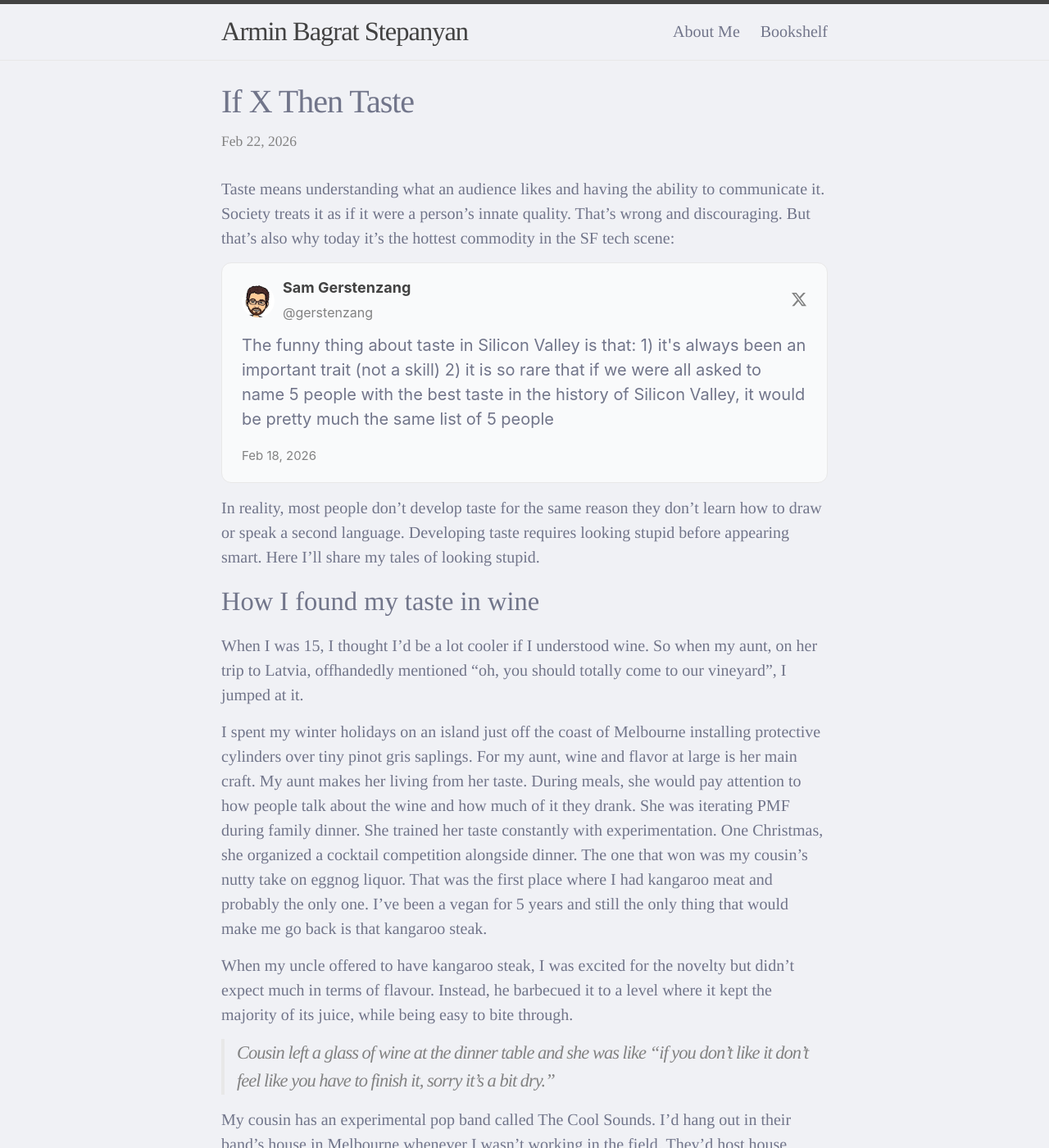
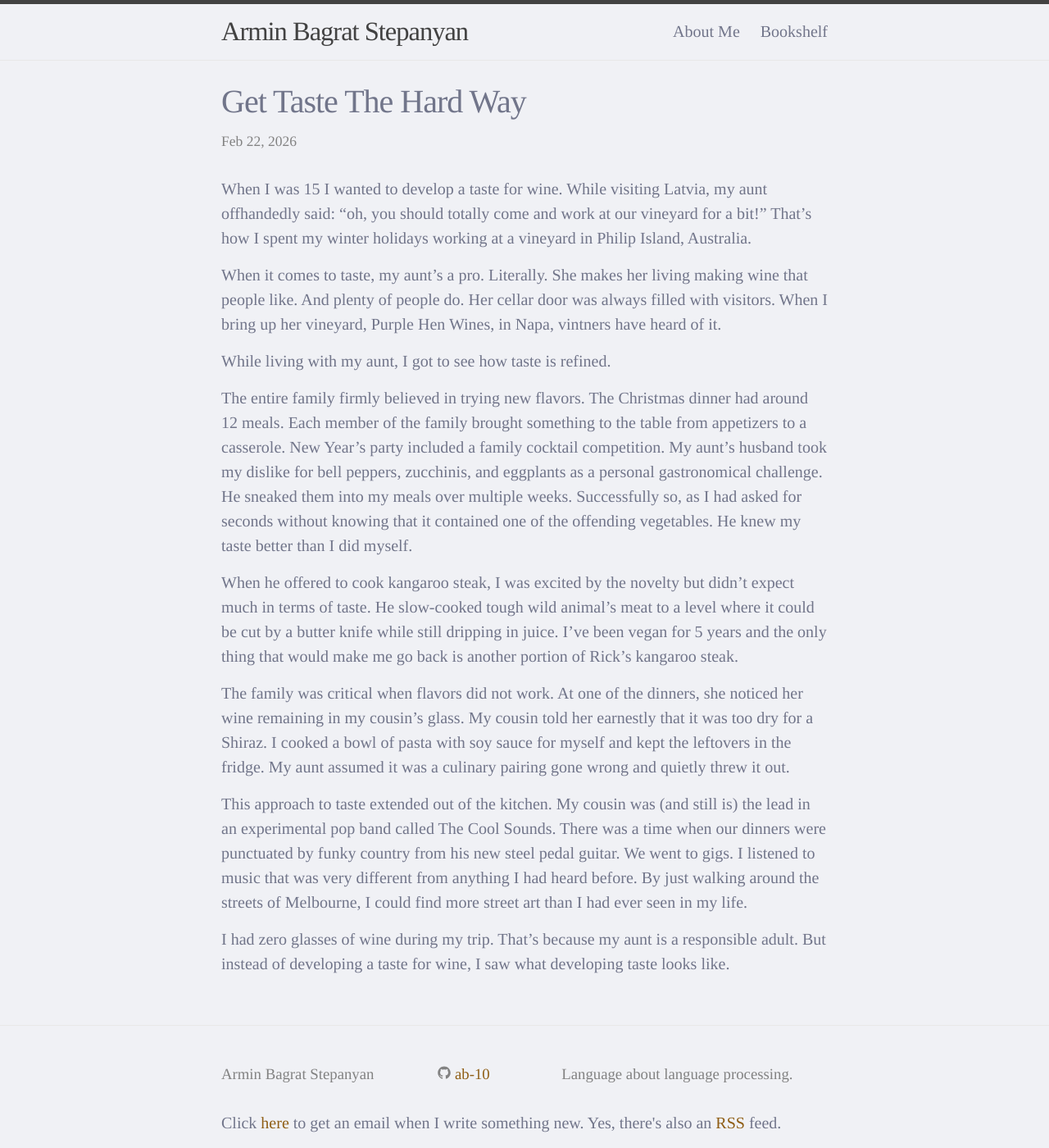
Before and after one commit to ab-10/ab-10.github.io, a Jekyll site: the page built from _posts/2026-02-22-taste.md, in a window 1280 px wide and 1400 px high. Shown: the whole window at 82% size. Built offline with Jekyll 4.4.1, drawn with Linux system fonts in a browser that asks for light colours; some of the changed text lies outside the part shown.

Commit message:
Finalize taste article

```diff
--- a/_posts/2026-02-21-taste.md
+++ /dev/null
@@ -1,112 +0,0 @@
----
-layout: post
-title: "If X Then Taste"
-hidden: True
-date: 2026-02-22 14:31:00 -0800
----
-
-Taste means understanding what an audience likes and having the ability to communicate it.
-Society treats it as if it were a person's innate quality.
-That's wrong and discouraging.
-But that's also why today it's the hottest commodity in the SF tech scene:
-
-{% include tweet.html
-   name="Sam Gerstenzang"
-   avatar="/assets/tweet-avatars/gerstenzang.jpg"
-   author="@gerstenzang"
-   date="Feb 18, 2026"
-   content="The funny thing about taste in Silicon Valley is that: 1) it's always been an important trait (not a skill) 2) it is so rare that if we were all asked to name 5 people with the best taste in the history of Silicon Valley, it would be pretty much the same list of 5 people"
-   url="https://x.com/gerstenzang/status/2024229942532485608"
-%}
-
-In reality, most people don't develop taste for the same reason they don't learn how to draw or speak a second language.
-Developing taste requires looking stupid before appearing smart.
-Here I'll share my tales of looking stupid.
-
-## How I found my taste in wine
-
-When I was 15, I thought I'd be a lot cooler if I understood wine.
-So when my aunt, on her trip to Latvia, offhandedly mentioned "oh, you should totally come to our vineyard", I jumped at it.
-
-I spent my winter holidays on an island just off the coast of Melbourne installing protective cylinders over tiny pinot gris saplings.
-For my aunt, wine and flavor at large is her main craft.
-My aunt makes her living from her taste.
-During meals, she would pay attention to how people talk about the wine and how much of it they drank.
-She was iterating PMF during family dinner.
-She trained her taste constantly with experimentation.
-One Christmas, she organized a cocktail competition alongside dinner.
-The one that won was my cousin's nutty take on eggnog liquor.
-That was the first place where I had kangaroo meat and probably the only one.
-I've been a vegan for 5 years and still the only thing that would make me go back is that kangaroo steak.
-
-When my uncle offered to have kangaroo steak, I was excited for the novelty but didn't expect much in terms of flavour.
-Instead, he barbecued it to a level where it kept the majority of its juice, while being easy to bite through.
-
-> Cousin left a glass of wine at the dinner table and she was like "if you don't like it don't feel like you have to finish it, sorry it's a bit dry."
-
-My cousin has an experimental pop band called The Cool Sounds.
-I'd hang out in their band's house in Melbourne whenever I wasn't working in the field.
-They'd host house parties with other bands.
-
-They were unpretentious and welcoming.
-<!-- TODO maybe cut? -->
-Whenever we'd hang out, they would treat me like any other musician in their friend group.
-Coming from high-school where I'd barely talk to anyone, that was a monumental shift in my social skills.
-<!-- END TODO -->
-
-I found interesting things about me that I did not know myself, such as, for example, that I am a teenager from Europe who's peculiarly interested in wine.
-I amplified it, made me discuss it in conversations.
-They frequently talked about everyday things with a level of interest and enthusiasm that I would not really consider.
-They did not judge other people.
-For example, there was a band where one of the bandmates was probably 20 years older than the rest of the band.
-They thought of it as the most normal thing in the world because they were shared by their passion for music.
-They genuinely liked just playing music and working on their craft without massive amounts of commercial success to back it up.
-They didn't really care about commercial success that much, or at least it felt that way.
-They really primarily cared about making great music and playing around with it.
-They would treat their work as play and share little different things that they've learned along the way.
-
-I went to around a dozen live gigs.
-The gigs showed me both the range of what music can be and how people appreciate and love it.
-I found it very impressive how, despite it being mainly pop music, every band that I heard, almost every performance, was very unique.
-It was a distinct style.
-They would experiment with different sounds; it was nothing like the stuff that I would hear on the radio.
-
-
-<!-- TODO: link to the paragraph above -->
-And drank exactly zero glasses of wine.
-Because my aunt is a responsible adult.
-
-Now when I came back, everyone expected me to know wine.
-Which I did not.
-However, I had the newfound confidence to look for good wine and discuss it with people who knew it.
-That's how I stumbled into a wine bar with wine-dispenser machines.
-If you've never been to one of those, they serve wine by the glass, and keep far more bottles open than a regular bar can.
-
-In this wine bar, I would try multiple glasses of similar wines.
-Compare the flavors.
-Try to describe them to the sommelier.
-Get more recommendations.
-And repeat.
-
-
-Have wine.
-Compare similar wines.
-Change one thing at a time to figure out what you like.
-
-Pay attention
-Figure out what's different and what's similar between bottles.
-Go from liking a glass of wine to liking how the acidity and texture work together.
-It takes time to learn the industry-specific terms.
-Not knowing them shouldn't hinder your progress.
-Use stupid words to describe specific things.
-
-> The poetry is there for those who are looking for it.
-
-I value taste in people around me because it shows that they pay attention to things most people don't.
-They are able to see beauty in things most people don't.
-
-Ask for recommendations.
-Now you know something about what you like and what you don't.
-Find things that have more of what you like.
-1. Asking for recommendations forces you to express what you like (and dislike) in concrete terms.
-2. Having more of the things you like is the whole point.
--- a/_posts/2026-02-22-tastev1.md
+++ b/_posts/2026-02-22-taste.md
@@ -1,6 +1,6 @@
 ---
 layout: post
-title: "If X Then Taste"
+title: "Get Taste The Hard Way"
 hidden: True
 date: 2026-02-22 14:31:00 -0800
 ---
@@ -28,17 +28,18 @@ Successfully so, as I had asked for seconds without knowing that it contained on
 He knew my taste better than I did myself.
 
 When he offered to cook kangaroo steak, I was excited by the novelty but didn't expect much in terms of taste.
+He slow-cooked tough wild animal's meat to a level where it could be cut by a butter knife while still dripping in juice.
 I've been vegan for 5 years and the only thing that would make me go back is another portion of Rick's kangaroo steak.
 
 The family was critical when flavors did not work.
 At one of the dinners, she noticed her wine remaining in my cousin's glass.
 My cousin told her earnestly that it was too dry for a Shiraz.
 I cooked a bowl of pasta with soy sauce for myself and kept the leftovers in the fridge.
-My aunt assumed it was a culinary pairing gone wrong and discarded it without mentioning it.
+My aunt assumed it was a culinary pairing gone wrong and quietly threw it out.
 
 This approach to taste extended out of the kitchen.
 My cousin was (and still is) the lead in an experimental pop band called The Cool Sounds.
-During one period, he'd wander on and off the dinner to play on his new pedal steel guitar.
+There was a time when our dinners were punctuated by funky country from his new steel pedal guitar.
 We went to gigs.
 I listened to music that was very different from anything I had heard before.
 By just walking around the streets of Melbourne, I could find more street art than I had ever seen in my life.
```
